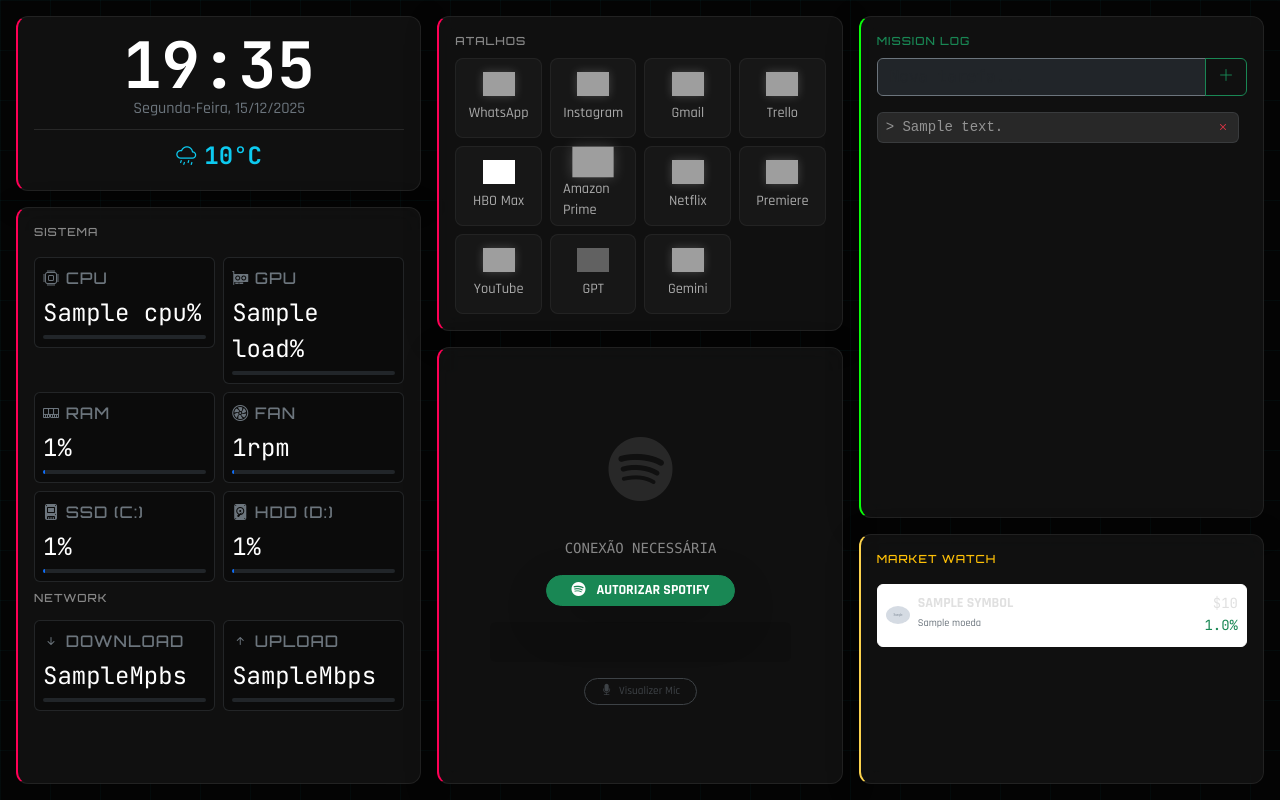
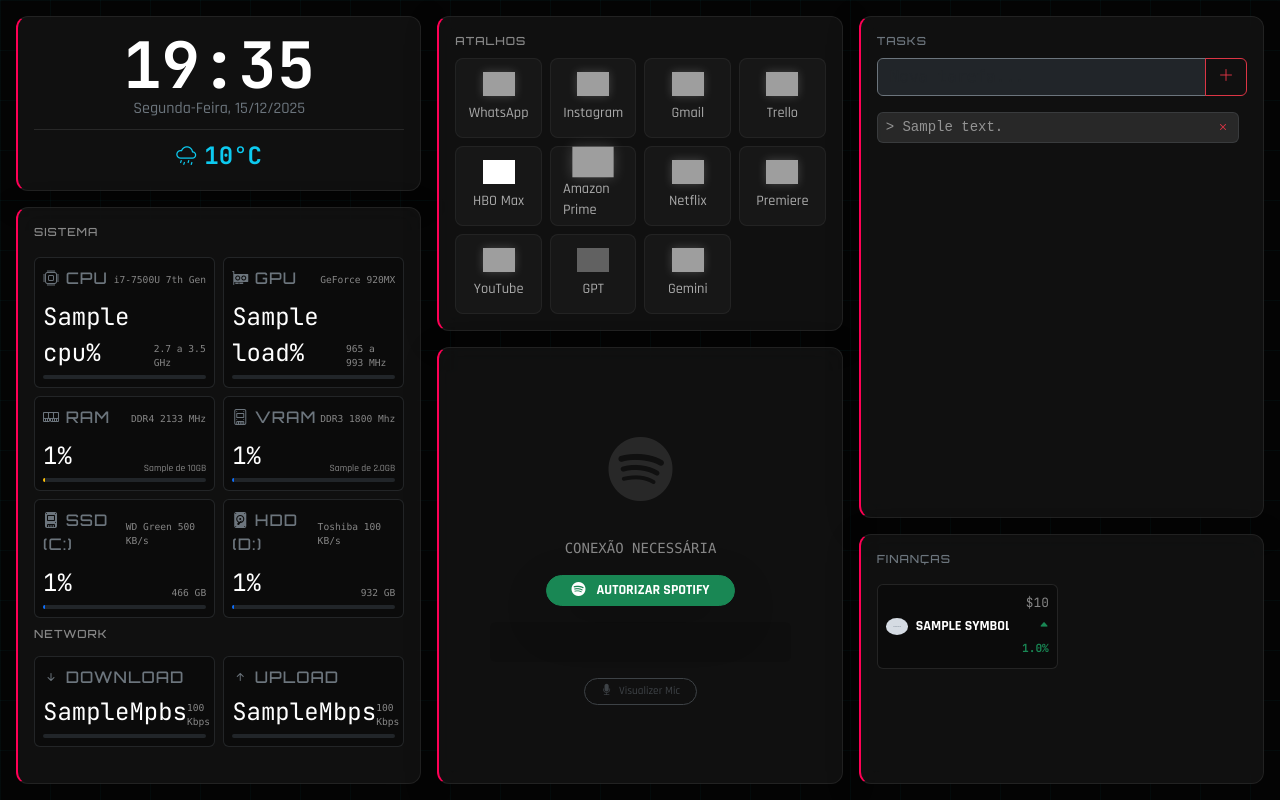
Before and after one commit to pedrofugita/dashboard-pessoal, a Django app: template dashboard/templates/dashboard/home.html in a window 1280 px wide. Run offline with Django 5.2, Linux system fonts and the light colour scheme; tables that the repository leaves empty hold one stand-in row (values such as "Sample post"); the template is opened without the code that fills it: values that come from a table or form of the project are taken from there, most other values are stand-ins (such as "Sample title", 1, 10 or a date in 2020); grey boxes marked "Sample" are stand-in pictures; some libraries are stand-ins or nearby versions; grey boxes are pictures that could not be loaded.

Commit message:
Atualização de layout: adição de informações nos blocos de sistema da primeira coluna, retirada do bloco FAN e adicionado bloco VRAM

```diff
--- a/dashboard/templates/dashboard/cards.html
+++ b/dashboard/templates/dashboard/cards.html
@@ -22,59 +22,92 @@
             <span class="label-tech mb-3">SISTEMA</span>
 
             <div class="row g-2 mb-3">
+
                 <div class="col-6">
-                    <div class="bg-black bg-opacity-25 p-2 rounded border border-secondary border-opacity-25">
+                    <div class="bg-black bg-opacity-25 p-2 rounded border border-secondary border-opacity-25 h-100">
+                        <div class="d-flex justify-content-between align-items-center mb-1">
                             <span class="label-tech bi bi-cpu text-secondary fs-6"> CPU</span>
+                            <small class="text-white-50 font-monospace" style="font-size: 0.6rem;">i7-7500U 7th Gen</small>
+                        </div>
                         <div class="d-flex align-items-end justify-content-between">
                             <span class="fs-4 num-mono text-white">{{ sistema.cpu }}%</span>
+                            <small class="text-white-50 font-monospace" style="font-size: 0.6rem;">2.7 a 3.5 GHz</small>
                         </div>
                         <div class="progress bg-dark mt-1" style="height: 4px;">
-                            <div class="progress-bar {% if sistema.cpu > 95 %}bg-danger{% elif sistema.cpu > 75 %}bg-warning{% else %}bg-primary{% endif %}" style="width: {{ sistema.cpu }}%"></div>
+                            <div class="progress-bar {% if sistema.cpu > 90 %}bg-danger{% elif sistema.cpu > 70 %}bg-warning{% else %}bg-primary{% endif %}" style="width: {{ sistema.cpu }}%"></div>
+                        </div>
+                    </div>
+                </div>
+
+                <div class="col-6">
+                    <div class="bg-black bg-opacity-25 p-2 rounded border border-secondary border-opacity-25 h-100">
+                        <div class="d-flex justify-content-between align-items-center mb-1">
+                            <span class="label-tech bi bi-gpu-card text-secondary fs-6"> GPU</span>
+                            <small class="text-white-50 font-monospace" style="font-size: 0.6rem;">GeForce 920MX</small>
+                        </div>
+                        <div class="d-flex align-items-end justify-content-between">
+                            <span class="fs-4 num-mono text-white">
+                                {% if sistema.gpu %}{{ sistema.gpu.load }}%{% else %}--{% endif %}
+                            </span>
+                            <small class="text-white-50 font-monospace" style="font-size: 0.6rem;">965 a 993 MHz</small>
+                        </div>
+                        <div class="progress bg-dark mt-1" style="height: 4px;">
+                            <div class="progress-bar {% if sistema.gpu.load > 90 %}bg-danger{% elif sistema.gpu.load > 70 %}bg-warning{% else %}bg-primary{% endif %}" style="width: {{ sistema.gpu.load }}%"></div>
+                        </div>
+                    </div>
+                </div>
+
+                <div class="col-6">
+                    <div class="bg-black bg-opacity-25 p-2 rounded border border-secondary border-opacity-25 h-100">
+                        <div class="d-flex justify-content-between align-items-center mb-1">
+                            <span class="label-tech bi bi-memory text-secondary fs-6"> RAM</span>
+                            <small class="text-white-50 font-monospace" style="font-size: 0.6rem;">DDR4 2133 MHz</small>
+                        </div>
+                        <div class="d-flex align-items-end justify-content-between">
+                            <span class="fs-4 num-mono text-white">{{ sistema.ram_percent }}%</span>
+                            <small class="text-white-50 text-end" style="font-size: 0.6rem; line-height: 1.1;">
+                                {{ sistema.ram_used }} de {{ sistema.ram_total }}GB
+                            </small>
+                        </div>
+                        <div class="progress bg-dark mt-1" style="height: 4px;">
+                            <div class="progress-bar {% if sistema.ram_percent > 90 %}bg-danger{% elif sistema.ram_percent > 75 %}bg-warning{% else %}bg-warning{% endif %}" style="width: {{ sistema.ram_percent }}%"></div>
+                        </div>
+                    </div>
+                </div>
+
+                <div class="col-6">
+                    <div class="bg-black bg-opacity-25 p-2 rounded border border-secondary border-opacity-25 h-100">
+                        <div class="d-flex justify-content-between align-items-center mb-1">
+                            <span class="label-tech bi bi-device-ssd text-secondary fs-6"> VRAM</span>
+                            <small class="text-white-50 font-monospace" style="font-size: 0.6rem;">DDR3 1800 Mhz</small>
+                        </div>
+                        <div class="d-flex align-items-end justify-content-between">
+                            <span class="fs-4 num-mono text-white">
+                                {% if sistema.gpu %}{{ sistema.gpu.vram_percent }}%{% else %}--{% endif %}
+                            </span>
+                            <small class="text-white-50 text-end" style="font-size: 0.6rem; line-height: 1.1;">
+                                {% if sistema.gpu %}{{ sistema.gpu.mem_used }}{% else %}--{% endif %} de  2.0GB
+                            </small>
+                        </div>
+                        <div class="progress bg-dark mt-1" style="height: 4px;">
+                            {% if sistema.gpu %}
+                                <div class="progress-bar {% if sistema.gpu.vram_percent > 90 %}bg-danger{% elif sistema.gpu.vram_percent > 70 %}bg-warning{% else %}bg-primary{% endif %}" style="width: {{ sistema.gpu.vram_percent }}%;"></div>
+                            {% else %}
+                                <div class="progress-bar bg-secondary" style="width: 100%; opacity: 0.2;"></div>
+                            {% endif %}
                         </div>
                     </div>
                 </div>
 
                 <div class="col-6">
                     <div class="bg-black bg-opacity-25 p-2 rounded border border-secondary border-opacity-25">
-                        <span class="label-tech bi bi-gpu-card text-secondary fs-6"> GPU</span>
-                        <div class="d-flex align-items-end justify-content-between">
-                            <span class="fs-4 num-mono text-white">{{ sistema.gpu.load }}%</span>
+                        <div class="d-flex justify-content-between align-items-center mb-1">
+                            <span class="label-tech bi bi-device-ssd-fill text-secondary fs-6"> SSD (C:)</span>
+                            <small class="text-white-50 font-monospace" style="font-size: 0.6rem;">WD Green 500 KB/s</small>
                         </div>
-                        <div class="progress bg-dark mt-1" style="height: 4px;">
-                            <div class="progress-bar {% if sistema.gpu.load > 95 %}bg-danger{% elif sistema.gpu.load > 75 %}bg-warning{% else %}bg-primary{% endif %}" style="width: {{ sistema.gpu.load }}%"></div>
-                        </div>
-                    </div>
-                </div>
-
-                <div class="col-6">
-                    <div class="bg-black bg-opacity-25 p-2 rounded border border-secondary border-opacity-25">
-                        <span class="label-tech bi bi-memory text-secondary fs-6"> RAM</span>
-                        <div class="d-flex align-items-end justify-content-between">
-                            <span class="fs-4 num-mono text-white">{{ sistema.ram_percent }}%</span>
-                        </div>
-                        <div class="progress bg-dark mt-1" style="height: 4px;">
-                            <div class="progress-bar {% if sistema.ram_percent > 95 %}bg-danger{% elif sistema.ram_percent > 75 %}bg-warning{% else %}bg-primary{% endif %}" style="width: {{ sistema.ram_percent }}%"></div>
-                        </div>
-                    </div>
-                </div>
-
-                <div class="col-6">
-                    <div class="bg-black bg-opacity-25 p-2 rounded border border-secondary border-opacity-25">
-                        <span class="label-tech bi bi-fan text-secondary fs-6"> FAN</span>
-                        <div class="d-flex align-items-end justify-content-between">
-                            <span class="fs-4 num-mono text-white">{{ sistema.ram_percent }}rpm</span>
-                        </div>
-                        <div class="progress bg-dark mt-1" style="height: 4px;">
-                            <div class="progress-bar {% if sistema.ram_percent > 95 %}bg-danger{% elif sistema.ram_percent > 75 %}bg-warning{% else %}bg-primary{% endif %}" style="width: {{ sistema.ram_percent }}%"></div>
-                        </div>
-                    </div>
-                </div>
-
-                <div class="col-6">
-                    <div class="bg-black bg-opacity-25 p-2 rounded border border-secondary border-opacity-25">
-                        <span class="label-tech bi bi-device-ssd-fill text-secondary fs-6"> SSD (C:)</span>
                         <div class="d-flex align-items-end justify-content-between">
                             <span class="fs-4 num-mono text-white">{{ sistema.discos.0.percent }}%</span>
+                            <small class="text-white-50 font-monospace" style="font-size: 0.6rem;">466 GB</small>
                         </div>
                         <div class="progress bg-dark mt-1" style="height: 4px;">
                             <div class="progress-bar {% if sistema.discos.0.percent > 95 %}bg-danger{% elif sistema.discos.0.percent > 75 %}bg-warning{% else %}bg-primary{% endif %}" style="width: {{ sistema.discos.0.percent }}%"></div>
@@ -84,9 +117,13 @@
 
                 <div class="col-6">
                     <div class="bg-black bg-opacity-25 p-2 rounded border border-secondary border-opacity-25">
+                        <div class="d-flex justify-content-between align-items-center mb-1">
                             <span class="label-tech bi bi-device-hdd-fill text-secondary fs-6"> HDD (D:)</span>
+                            <small class="text-white-50 font-monospace" style="font-size: 0.6rem;">Toshiba 100 KB/s</small>
+                        </div>
                         <div class="d-flex align-items-end justify-content-between">
                             <span class="fs-4 num-mono text-white">{{ sistema.discos.1.percent }}%</span>
+                            <small class="text-white-50 font-monospace" style="font-size: 0.6rem;">932 GB</small>
                         </div>
                         <div class="progress bg-dark mt-1" style="height: 4px;">
                             <div class="progress-bar {% if sistema.discos.1.percent > 95 %}bg-danger{% elif sistema.discos.1.percent > 75 %}bg-warning{% else %}bg-primary{% endif %}" style="width: {{ sistema.discos.1.percent }}%"></div>
@@ -100,6 +137,7 @@
                         <span class="label-tech bi bi-arrow-down-short text-secondary fs-6"> DOWNLOAD</span>
                         <div class="d-flex align-items-end justify-content-between">
                             <span class="fs-4 num-mono text-white">{{ sistema.rede.download_mbps }}Mpbs</span>
+                            <small class="text-white-50 font-monospace" style="font-size: 0.6rem;">100 Kbps</small>
                         </div>
                         <div class="progress bg-dark mt-1" style="height: 4px;">
                             <div class="progress-bar {% if sistema.rede.download_mbps > 95 %}bg-danger{% elif sistema.rede.download_mbps > 75 %}bg-warning{% else %}bg-primary{% endif %}" style="width: {{ sistema.rede.download_mbps }}%"></div>
@@ -112,6 +150,7 @@
                         <span class="label-tech bi bi-arrow-up-short text-secondary fs-6"> UPLOAD</span>
                         <div class="d-flex align-items-end justify-content-between">
                             <span class="fs-4 num-mono text-white">{{ sistema.rede.upload_mbps }}Mbps</span>
+                            <small class="text-white-50 font-monospace" style="font-size: 0.6rem;">100 Kbps</small>
                         </div>
                         <div class="progress bg-dark mt-1" style="height: 4px;">
                             <div class="progress-bar {% if sistema.rede.upload_mbps > 95 %}bg-danger{% elif sistema.rede.upload_mbps > 75 %}bg-warning{% else %}bg-primary{% endif %}" style="width: {{ sistema.rede.upload_mbps }}%"></div>
@@ -281,14 +320,15 @@
     <!-- COLUNA 3 -->
     <div class="d-flex flex-column gap-3">
 
-        <div class="glass-panel p-3 flex-grow-1 d-flex flex-column" style="border-left: 2px solid var(--neon-green);">
-            <span class="label-tech text-success mb-2">Mission Log</span>
+        <!-- CÉLULA 1: TASKS -->
+        <div class="glass-panel p-3 flex-grow-1 d-flex flex-column" style="border-left: 2px solid var(--neon-red);">
+            <span class="label-tech text-secondary mb-2">Tasks</span>
 
             <form hx-post="{% url 'adicionar_nota' %}" hx-target="#lista-notas-container" hx-on::after-request="this.reset()">
                 {% csrf_token %}
                 <div class="input-group mb-3">
                     <input type="text" name="texto" class="form-control bg-dark border-secondary text-white font-monospace" placeholder="Nova tarefa..." autocomplete="off">
-                    <button class="btn btn-outline-success" type="submit"><i class="bi bi-plus-lg"></i></button>
+                    <button class="btn btn-outline-danger" type="submit"><i class="bi bi-plus-lg"></i></button>
                 </div>
             </form>
 
@@ -297,25 +337,38 @@
             </div>
         </div>
 
-        <div class="glass-panel p-3" style="border-left: 2px solid var(--neon-yellow); min-height: 250px;">
-            <span class="label-tech text-warning mb-3">Market Watch</span>
-            <div class="d-flex flex-column gap-2">
+        <!-- CÉLULA 2: FINANÇAS -->
+        <div class="glass-panel p-3" style="border-left: 2px solid var(--neon-red); min-height: 250px;">
+            <span class="label-tech text-secondary mb-3 d-block">FINANÇAS</span>
+
+            <div class="row g-2">
                 {% for moeda in cryptos|slice:":6" %}
-                <div class="d-flex align-items-center justify-content-between p-2 rounded bg-white bg-opacity-5 border border-white border-opacity-5">
-                    <div class="d-flex align-items-center">
-                        <img src="{{ moeda.image }}" width="24" class="rounded-circle me-2">
-                        <div>
-                            <span class="fw-bold d-block lh-1 small">{{ moeda.symbol|upper }}</span>
-                            <small class="text-secondary" style="font-size: 0.65rem;">{{ moeda.name }}</small>
+                <div class="col-6">
+                    <div class="d-flex align-items-center justify-content-between p-2 rounded bg-black bg-opacity-25 border border-white border-opacity-10 w-90 mx-auto">
+
+                        <div class="d-flex align-items-center overflow-hidden">
+                            <img src="{{ moeda.image }}" width="22" class="rounded-circle me-2 flex-shrink-0">
+                            <div class="text-truncate">
+                                <span class="fw-bold d-block lh-1 small text-white">{{ moeda.symbol|upper }}</span>
                             </div>
                         </div>
-                    <div class="text-end">
-                        <span class="d-block num-mono small">${{ moeda.current_price|floatformat:0 }}</span>
+
+                        <div class="text-end ms-1">
+                            <span class="d-block num-mono small text-white-50" style="font-size: 0.8rem;">
+                                ${{ moeda.current_price|floatformat:0 }}
+                            </span>
+
                             {% if moeda.price_change_percentage_24h > 0 %}
-                            <small class="text-success num-mono">{{ moeda.price_change_percentage_24h|floatformat:1 }}%</small>
+                                <small class="text-success num-mono fw-bold" style="font-size: 0.7rem;">
+                                    <i class="bi bi-caret-up-fill" style="font-size: 0.6rem;"></i>{{ moeda.price_change_percentage_24h|floatformat:1 }}%
+                                </small>
                             {% else %}
-                            <small class="text-danger num-mono">{{ moeda.price_change_percentage_24h|floatformat:1 }}%</small>
+                                <small class="text-danger num-mono fw-bold" style="font-size: 0.7rem;">
+                                    <i class="bi bi-caret-down-fill" style="font-size: 0.6rem;"></i>{{ moeda.price_change_percentage_24h|floatformat:1 }}%
+                                </small>
                             {% endif %}
+                        </div>
+
                     </div>
                 </div>
                 {% endfor %}
```
Also changed, not shown: dashboard/views.py (+36 -96 lines), 1 other file. Lines whose indentation alone changed are shown as unchanged.
